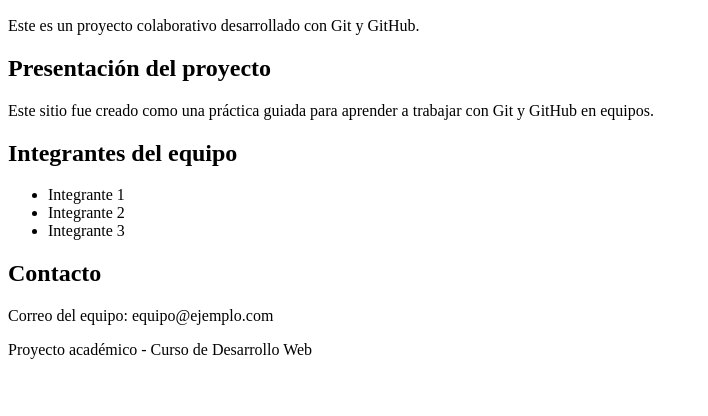
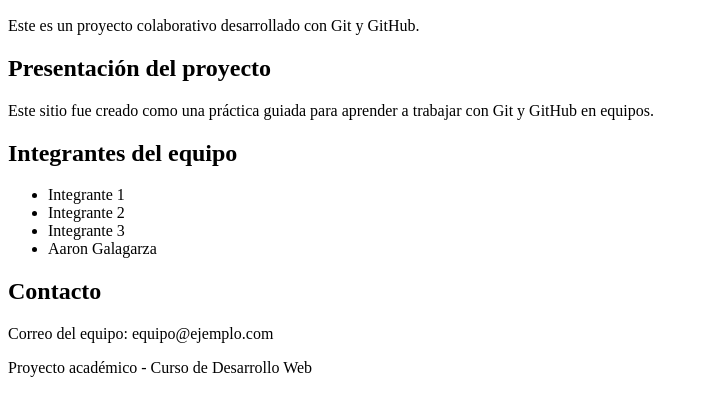
Before and after one commit to galagarza1986/tm3100-grupal-html-2026, a plain HTML site: page index.html in a window 1280 px wide. Shown: the part 110-526 px from the top of the page, without its empty margins (0-708 px from the left). Drawn offline with Linux system fonts and the light colour scheme.

Commit message:
Actualizar la rama de presentacion

```diff
--- a/index.html
+++ b/index.html
@@ -27,6 +27,7 @@
         <li>Integrante 1</li>
         <li>Integrante 2</li>
         <li>Integrante 3</li>
+        <li>Aaron Galagarza</li>
     </ul>
 </section>
 
```
